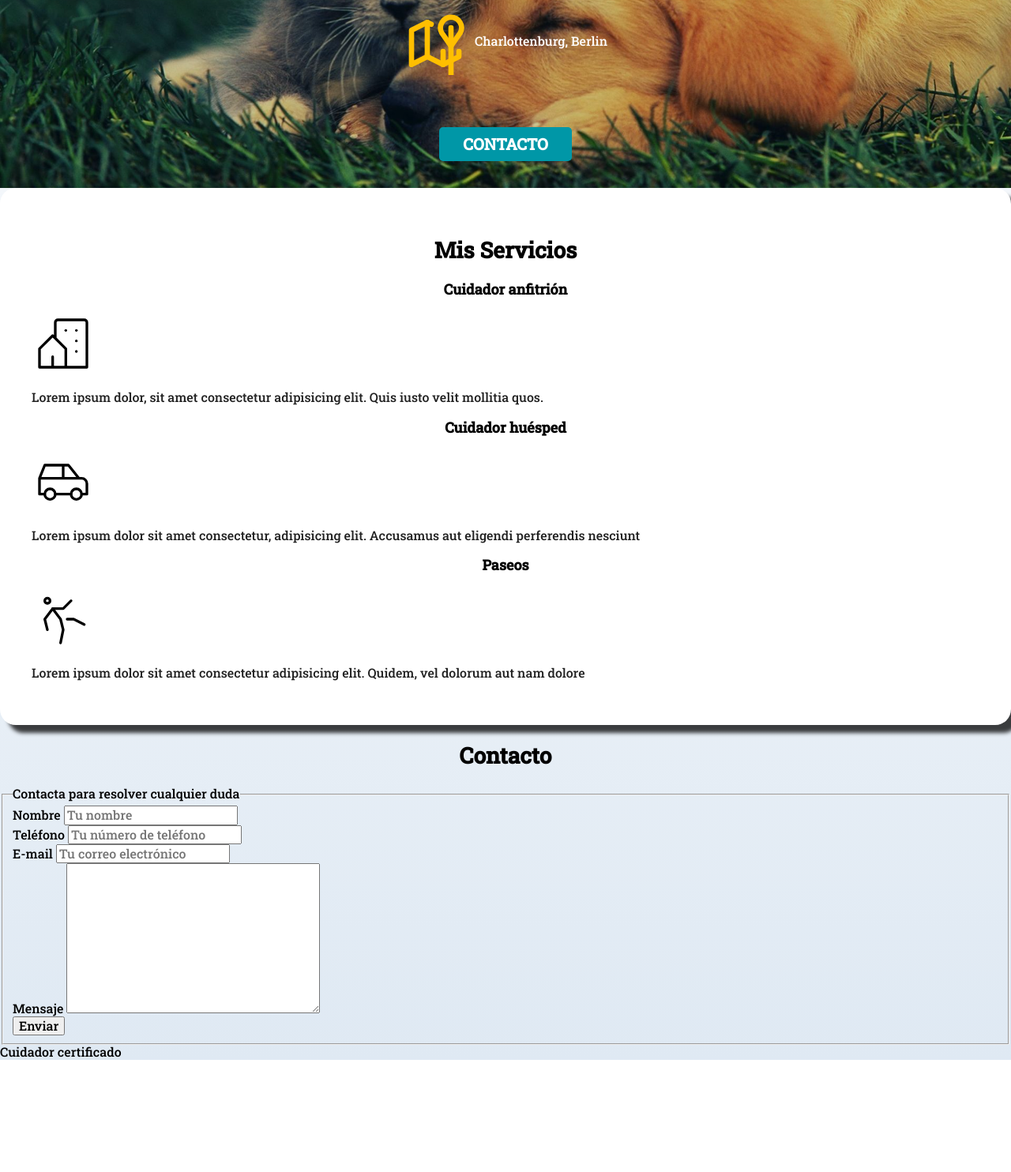
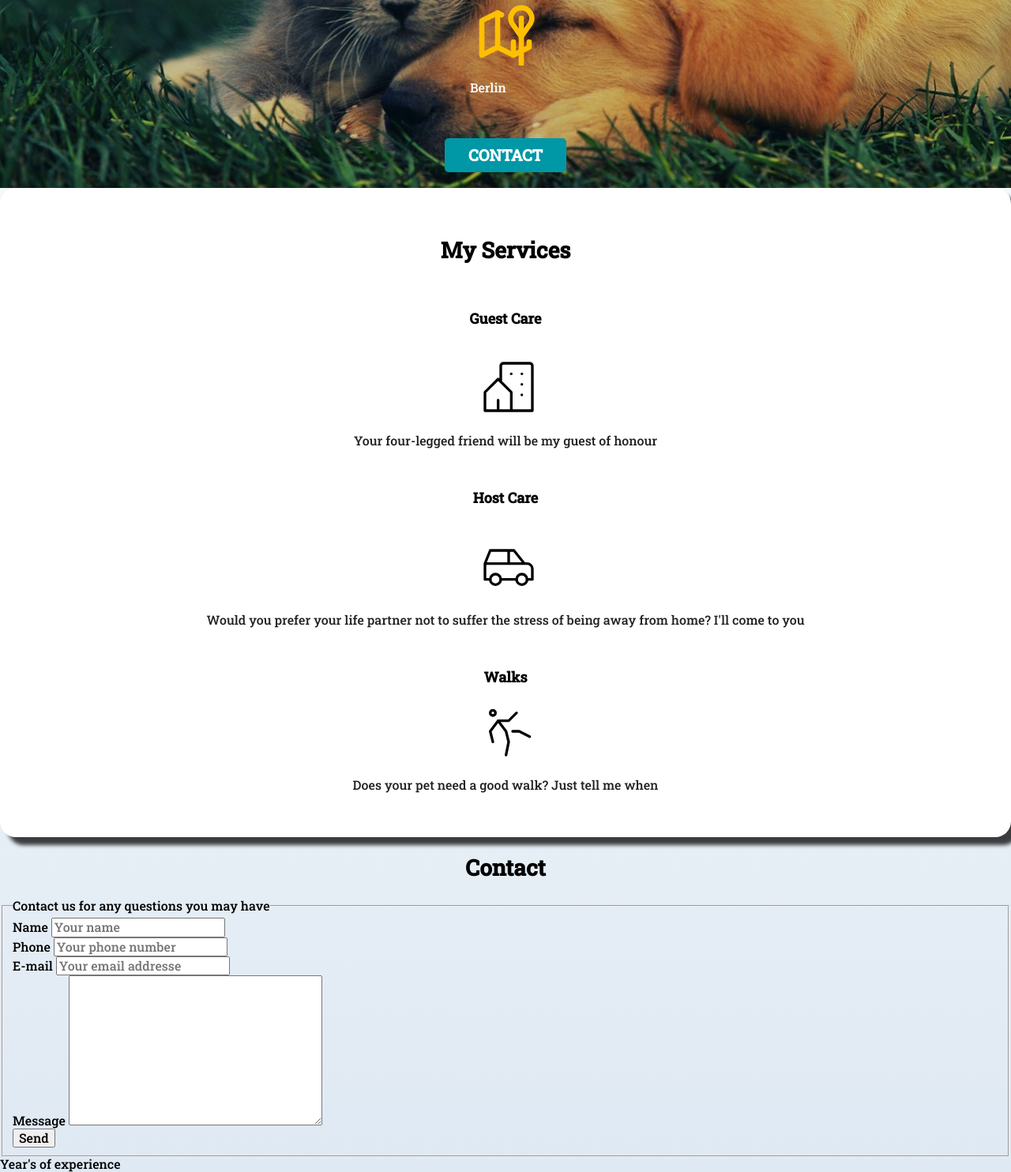
Before and after one commit to Pletus/website_pet_sitter, a plain HTML site: page index.html in a window 1280 px wide. Shown: the part 420-1904 px from the top of the page at 79% size. Before the commit the page ends 1762 px from the top, so only its background shows below. Drawn offline with Linux system fonts and the light colour scheme.

Commit message:
translate to english and center icons

```diff
--- a/css/style.css
+++ b/css/style.css
@@ -146,4 +146,12 @@ body {
 
 .parrafo {
     color: var(--oscuro);
+    text-align: center;
+
 }
+
+.icon {
+    position: relative;
+    left: 47%;
+    align-self: center;
+}
--- a/index.html
+++ b/index.html
@@ -4,7 +4,7 @@
     <meta charset="UTF-8">
     <meta http-equiv="X-UA-Compatible" content="IE=edge">
     <meta name="viewport" content="width=device-width, initial-scale=1.0">
-    <title>Lo peta</title>
+    <title>Berlin Pet Sitter Yago</title>
     <link rel="preload" href="css/normalize.css" as="style">
     <link rel="stylesheet" href="css/normalize.css">
     <link href="https://fonts.googleapis.com/css2?family=Roboto+Slab:wght@300;500&display=swap" rel="stylesheet">
@@ -14,28 +14,26 @@
 </head>
 <body>
     <header>
-        <h1 class="titulo">Yago Pazos Bea
-            <span>Freelancer
-            </span>
-        </h1>
+        <h1 class="titulo">Yago Pazos Bea</h1>
     </header>
-    <div class="nav-bg">
+     <div class="nav-bg">
         <nav class="navegacion-principal contenedor" >
-            <a href="#">Inicio</a>
-            <a href="#">Sobre mi</a>
-            <a href="#">Precios</a>
-            <a href="#">Reservas</a>
+            <a href="#">Home</a>
+            <a href="#">About me</a>
+            <a href="#">Prices</a>
+            <a href="#">Bookings</a>
         </nav>
-    </div>
+     </div>
 
 
     <section class="hero">
         <div class="contenido-hero">
-        <h2>Cuidador de mascotas</h2>
+        <h2>Pet Sitter</h2>
+            <br />
 
         <p>
-            <div style="display: flex; align-items: center;">
-                <svg xmlns="http://www.w3.org/2000/svg" class="icon icon-tabler icon-tabler-map-2" width="80" height="80" viewBox="0 0 24 24" stroke-width="2" stroke="#ffbf00" fill="none" stroke-linecap="round" stroke-linejoin="round" style="margin-right: 10px;">
+            <div>
+                <svg xmlns="http://www.w3.org/2000/svg" id="map" width="100%" height="80" viewBox="0 0 24 24" stroke-width="2" stroke="#ffbf00" fill="none" stroke-linecap="round" stroke-linejoin="round" style="margin-right: 10px;">
                     <path stroke="none" d="M0 0h24v24H0z" fill="none"/>
                     <line x1="18" y1="60" x2="18" y2="6.01" />
                     <path d="M18 13l-3.5 -5a4 4 0 1 1 7 0l-3.5 5" />
@@ -43,23 +41,24 @@
                     <line x1="9" y1="4" x2="9" y2="17" />
                     <line x1="15" y1="15" x2="15" y2="20" />
                 </svg>
-                <p style="margin-bottom: 20px;">Charlottenburg, Berlin</p>
+                <p id="bln">Berlin</p>
             </div>
 
 
 
-        <a class="boton" href="#">Contacto</a>
+        <a class="boton" href="#">Contact</a>
 
         </div>
 
     </section>
 
     <main class="sombra">
-        <h2>Mis Servicios</h2>
-
+        <h2>My Services</h2>
+        <br />
         <section>
-            <h3>Cuidador anfitrión</h3>
-            <svg xmlns="http://www.w3.org/2000/svg" class="icon icon-tabler icon-tabler-building-community" width="80" height="80" viewBox="0 0 24 24" stroke-width="1" stroke="#000000" fill="none" stroke-linecap="round" stroke-linejoin="round">
+            <h3>Guest Care</h3>
+            <br />
+            <svg xmlns="http://www.w3.org/2000/svg" class="icon" width="80" height="80" viewBox="0 0 24 24" stroke-width="1" stroke="#000000" fill="none" stroke-linecap="round" stroke-linejoin="round">
                 <path stroke="none" d="M0 0h24v24H0z" fill="none"/>
                 <path d="M8 9l5 5v7h-5v-4m0 4h-5v-7l5 -5m1 1v-6a1 1 0 0 1 1 -1h10a1 1 0 0 1 1 1v17h-8" />
                 <line x1="13" y1="7" x2="13" y2="7.01" />
@@ -67,63 +66,65 @@
                 <line x1="17" y1="11" x2="17" y2="11.01" />
                 <line x1="17" y1="15" x2="17" y2="15.01" />
               </svg>
-            <p class="parrafo">Lorem ipsum dolor, sit amet consectetur adipisicing elit. Quis iusto velit mollitia quos.</p>
+              <br />
+            <p class="parrafo">Your four-legged friend will be my guest of honour</p>
         </section>
-
+              <br />
         <section>
-            <h3>Cuidador huésped</h3>
-            <svg xmlns="http://www.w3.org/2000/svg" class="icon icon-tabler icon-tabler-car" width="80" height="80" viewBox="0 0 24 24" stroke-width="1" stroke="#000000" fill="none" stroke-linecap="round" stroke-linejoin="round">
+            <h3>Host Care</h3>
+            <br />
+            <svg xmlns="http://www.w3.org/2000/svg" class="icon" width="80" height="80" viewBox="0 0 24 24" stroke-width="1" stroke="#000000" fill="none" stroke-linecap="round" stroke-linejoin="round">
                 <path stroke="none" d="M0 0h24v24H0z" fill="none"/>
                 <circle cx="7" cy="17" r="2" />
                 <circle cx="17" cy="17" r="2" />
                 <path d="M5 17h-2v-6l2 -5h9l4 5h1a2 2 0 0 1 2 2v4h-2m-4 0h-6m-6 -6h15m-6 0v-5" />
               </svg>
-
-            <p class="parrafo">Lorem ipsum dolor sit amet consectetur, adipisicing elit. Accusamus aut eligendi perferendis nesciunt </p>
+              <br />
+            <p class="parrafo">Would you prefer your life partner not to suffer the stress of being away from home? I'll come to you </p>
         </section>
-
+        <br />
        <section>
-            <h3>Paseos</h3>
-            <svg xmlns="http://www.w3.org/2000/svg" class="icon icon-tabler icon-tabler-fall" width="80" height="80" viewBox="0 0 24 24" stroke-width="1" stroke="#000000" fill="none" stroke-linecap="round" stroke-linejoin="round">
+            <h3>Walks</h3>
+            <svg xmlns="http://www.w3.org/2000/svg" class="icon" width="80" height="80" viewBox="0 0 24 24" stroke-width="1" stroke="#000000" fill="none" stroke-linecap="round" stroke-linejoin="round">
                 <path stroke="none" d="M0 0h24v24H0z" fill="none"/>
                 <path d="M11 21l1 -5l-1 -4l-3 -4h4l3 -3" />
                 <path d="M6 16l-1 -4l3 -4" />
                 <circle cx="6" cy="5" r="1" />
                 <path d="M13.5 12h2.5l4 2" />
               </svg>
-
-            <p class="parrafo">Lorem ipsum dolor sit amet consectetur adipisicing elit. Quidem, vel dolorum aut nam dolore</p>
+              <br />
+            <p class="parrafo">Does your pet need a good walk? Just tell me when</p>
        </section>
 
     </main>
 
     <section>
-        <h2>Contacto</h2>
+        <h2>Contact</h2>
 
-        <form action="">
+        <form>
             <fieldset>
-                <legend>Contacta para resolver cualquier duda</legend>
+                <legend>Contact us for any questions you may have</legend>
                 <div>
-                    <label for="">Nombre</label>
-                    <input type="text" placeholder="Tu nombre">
+                    <label for="">Name</label>
+                    <input type="text" placeholder="Your name">
                 </div>
 
                 <div>
-                    <label for="">Teléfono</label>
-                    <input type="tel" placeholder="Tu número de teléfono">
+                    <label for="">Phone</label>
+                    <input type="tel" placeholder="Your phone number">
                 </div>
 
                 <div>
                     <label for="">E-mail</label>
-                    <input type="email" placeholder="Tu correo electrónico">
+                    <input type="email" placeholder="Your email addresse">
                 </div>
 
                 <div>
-                    <label for="">Mensaje</label>
+                    <label for="">Message</label>
                     <textarea name="" id="" cols="30" rows="10"></textarea>
                 </div>
 
-                <input type="submit" value="Enviar">
+                <input type="submit" value="Send">
 
 
 
@@ -139,6 +140,6 @@
 </body>
 
 <footer>
-    Cuidador certificado
+    Year's of experience
 </footer>
 </html>
```
